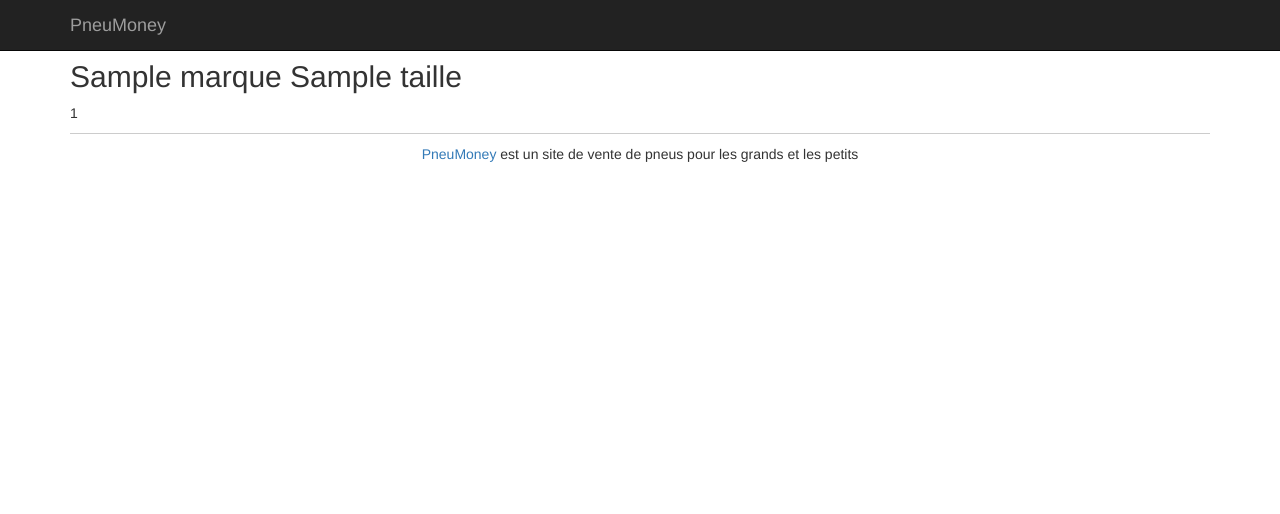
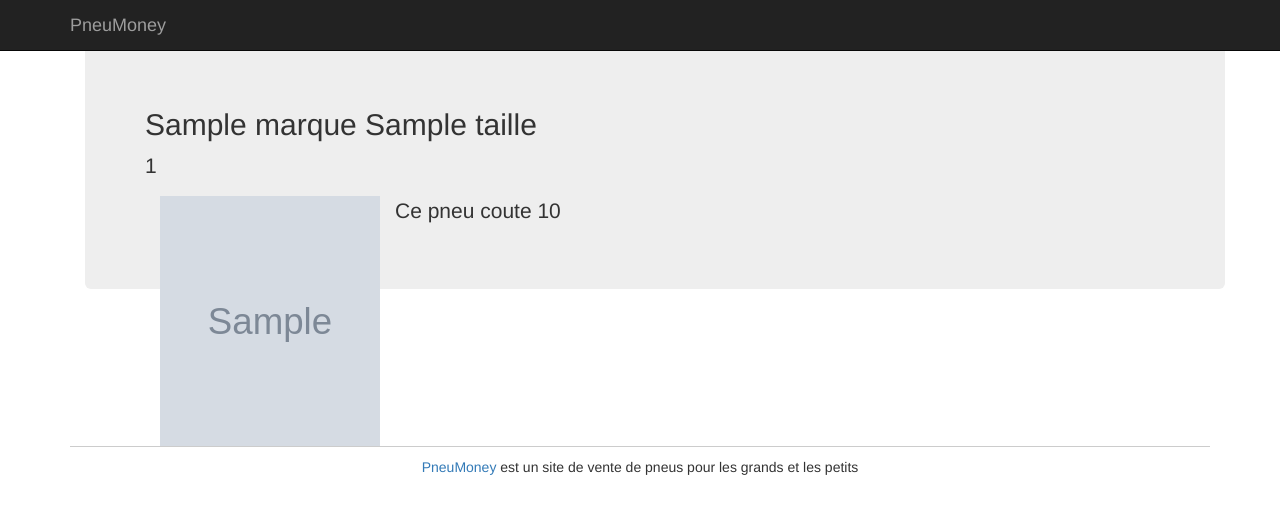
Before and after one commit to polytechlyon-isi2/PneuMoney, a PHP site: template views/pneu.html.twig in a window 1280 px wide. Shown: the top 514 px of the page. Run offline with PHP 8.4, Linux system fonts and the light colour scheme; the template is opened without the code that fills it: most values are stand-ins (such as "Sample title", 1, 10 or a date in 2020); grey boxes marked "Sample" are stand-in pictures; some libraries are stand-ins or nearby versions.

Commit message:
Ameliorations db + vue sur un pneu en particulier
malheureseument affichage reste basique et l'image ne s'affiche pas

```diff
--- a/db/content.sql
+++ b/db/content.sql
@@ -1,8 +1,8 @@
 truncate table t_pneu;
 
 insert into t_pneu values
-(1, 'Michelin', 'standard', 'neige');
+(1, 'Michelin', 'standard', 'neige', 15.32, 'http://i2.cdscdn.com/pdt2/2/7/5/1/700x700/mic3528708577275/rw/mic-225/50r17-98w-xl-php.jpg');
 insert into t_pneu values
-(2, 'Firestone', 'petit', 'desert');
+(2, 'Firestone', 'petit', 'desert', 10.21, 'http://4h10.com/wp-content/uploads/2012/01/firestone-motorcycle-500-16-10in-rgb_4.jpg');
 insert into t_pneu values
-(3, 'GoodYear', 'large', 'plage');
+(3, 'GoodYear', 'large', 'plage', 13.99, 'http://www.goodyear.eu/fr_fr/images/ts-zoom-l-GP-4D-34.jpg');
--- a/db/structure.sql
+++ b/db/structure.sql
@@ -4,5 +4,7 @@ create table t_pneu (
     pneu_id integer not null primary key auto_increment,
     pneu_marque varchar(100) not null,
     pneu_taille varchar(100) not null,
-    pneu_type varchar(100) not null
+    pneu_type varchar(100) not null,
+    pneu_prix double not null,
+    pneu_image varchar(1000) not null
 ) engine=innodb character set utf8 collate utf8_unicode_ci;
--- a/src/DAO/PneuDAO.php
+++ b/src/DAO/PneuDAO.php
@@ -53,6 +53,8 @@ class PneuDAO extends DAO
         $pneu->setMarque($row['pneu_marque']);
         $pneu->setTaille($row['pneu_taille']);
         $pneu->setType($row['pneu_type']);
+        $pneu->setPrix($row['pneu_prix']);
+        $pneu->setImage($row['pneu_image']);
         return $pneu;
     }
 }
--- a/views/pneu.html.twig
+++ b/views/pneu.html.twig
@@ -1,10 +1,15 @@
 {% extends "layout.html.twig" %}
 
-{% block title %}{{ pneu.title }}{% endblock %}
+{% block title %}{{ pneu.marque }} {{ pneu.taille }}{% endblock %}
 
 {% block content %}
-<p>
-    <h2>{{ pneu.marque }} {{ pneu.taille }}</h2>
-    <p>{{ pneu.id }}</p>
-</p>
+
+<div class="container">
+              <div class="jumbotron">
+                  <h2>{{ pneu.marque }} {{ pneu.taille }}</h2>
+                  <p>{{ pneu.id }}</p>
+                  <img src={{ app.request.basepath }}/{{pneu.image}} alt="arobas" class="col-xs-12 col-sm-4 col-md-3 col-lg-3" style="width:250px; height:250px;"/>
+                  <p>Ce pneu coute {{ pneu.prix }}</p>
+              </div>
+            </div>
 {% endblock %}
--- a/web/css/pneu.css
+++ b/web/css/pneu.css
@@ -1,5 +1,11 @@
 body {
     padding-top: 40px;
+}
+
+h1{
+  margin-left: 30px;
+  margin-bottom: 20px;
+  margin-top: 10px;
 }
 
 .footer {
```
Also changed, not shown: src/Domain/Pneu.php (+30 -0 lines), views/index.html.twig (+8 -4 lines).
